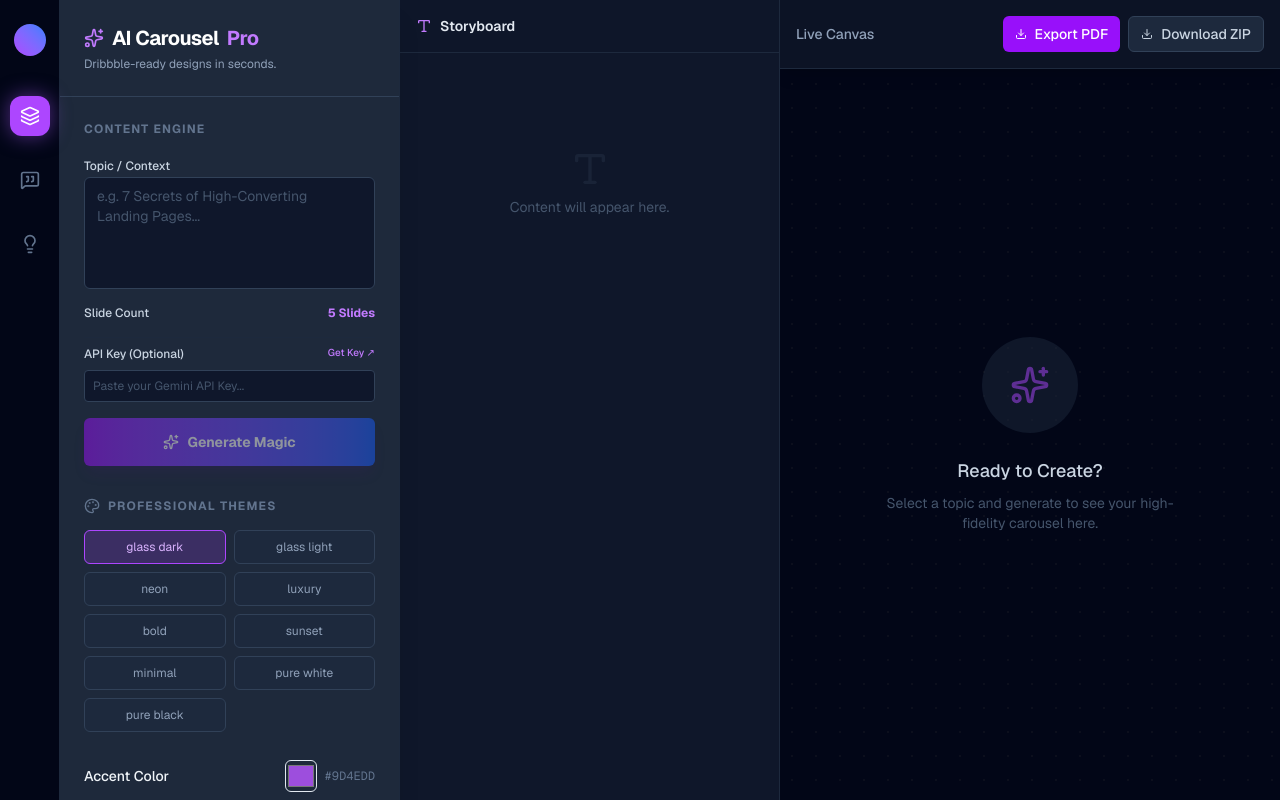
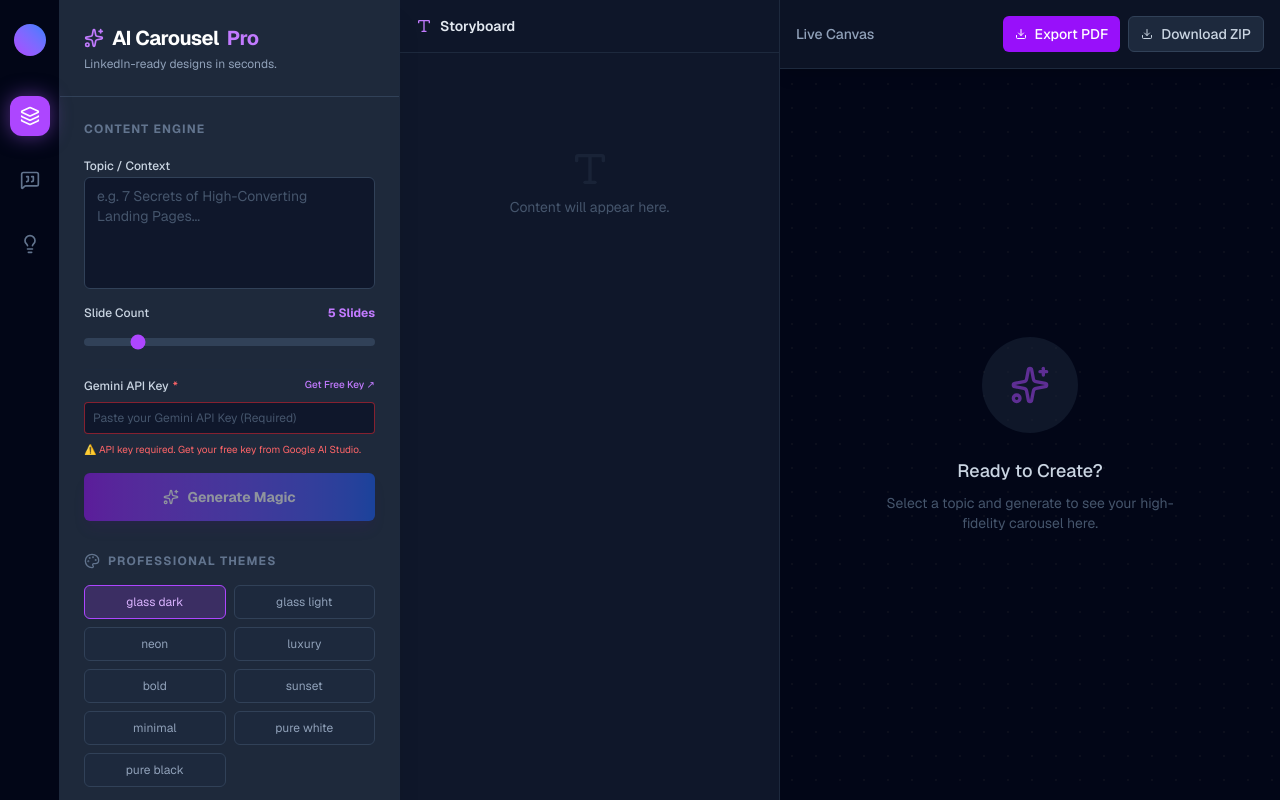
Before and after one commit to MusfiqurTuhin/linkedin-carousel-api, a Next.js app: page / in a window 1280 px wide. Built offline with nearby package versions, Linux system fonts and the light colour scheme; a web font is replaced by a local one.

Commit message:
1. Ultra HD PDF export (6x) 2. Mandatory API key with warning 3. Slide count slider (3-15) 4. LinkedIn-ready text

```diff
--- a/src/components/CarouselEditor.tsx
+++ b/src/components/CarouselEditor.tsx
@@ -122,9 +122,9 @@ export function CarouselEditor() {
             console.log("📸 Starting HD download with modern-screenshot...")
 
             // Use modern-screenshot which supports modern CSS colors
-            // Scale 4 = 4x resolution for HD quality
+            // Scale 6 = 6x resolution for Ultra HD quality
             const dataUrl = await domToPng(el, {
-                scale: 4,
+                scale: 6,
                 quality: 1,
             })
 
@@ -280,7 +280,7 @@ export function CarouselEditor() {
         try {
             setIsLoading(true)
             const { width, height } = getDimensions()
-            const scale = 4  // High quality: 4x resolution
+            const scale = 6  // Ultra HD quality: 6x resolution
 
             // Create PDF with high resolution
             const doc = new jsPDF({
@@ -348,7 +348,7 @@ export function CarouselEditor() {
                         <Sparkles className="h-5 w-5 text-purple-400" />
                         AI Carousel <span className="text-purple-400">Pro</span>
                     </h1>
-                    <p className="text-xs text-slate-400 mt-1">Dribbble-ready designs in seconds.</p>
+                    <p className="text-xs text-slate-400 mt-1">LinkedIn-ready designs in seconds.</p>
                 </div>
 
                 <div className="flex-1 overflow-y-auto p-6 space-y-8 custom-scrollbar">
@@ -369,21 +369,30 @@ export function CarouselEditor() {
                                 <label className="text-xs font-medium text-slate-300">Slide Count</label>
                                 <span className="text-xs font-bold text-purple-400">{days} Slides</span>
                             </div>
+                            <input
+                                type="range"
+                                min="3"
+                                max="15"
+                                value={days}
+                                onChange={(e) => setDays(Number(e.target.value))}
+                                className="w-full h-2 bg-slate-700 rounded-lg appearance-none cursor-pointer accent-purple-500"
+                            />
                         </div>
 
-                        {/* API Key Input */}
+                        {/* API Key Input - MANDATORY */}
                         <div className="space-y-2 pt-2 border-t border-slate-800">
                             <label className="text-xs font-medium text-slate-300 flex justify-between">
-                                API Key (Optional)
-                                <a href="https://aistudio.google.com/app/apikey" target="_blank" className="text-purple-400 hover:text-purple-300 text-[10px]">Get Key ↗</a>
+                                <span className="flex items-center gap-1">Gemini API Key <span className="text-red-400">*</span></span>
+                                <a href="https://aistudio.google.com/app/apikey" target="_blank" className="text-purple-400 hover:text-purple-300 text-[10px]">Get Free Key ↗</a>
                             </label>
                             <input
                                 type="password"
-                                placeholder="Paste your Gemini API Key..."
+                                placeholder="Paste your Gemini API Key (Required)"
                                 value={apiKey}
                                 onChange={(e) => handleApiKeyChange(e.target.value)}
-                                className="w-full h-8 px-2 bg-slate-900 border border-slate-700 rounded text-xs text-white placeholder:text-slate-600 focus:border-purple-500 outline-none"
+                                className={`w-full h-8 px-2 bg-slate-900 border rounded text-xs text-white placeholder:text-slate-600 focus:border-purple-500 outline-none ${!apiKey ? 'border-red-500/50' : 'border-slate-700'}`}
                             />
+                            {!apiKey && <p className="text-[10px] text-red-400">⚠️ API key required. Get your free key from Google AI Studio.</p>}
                         </div>
 
                         <Button
```
